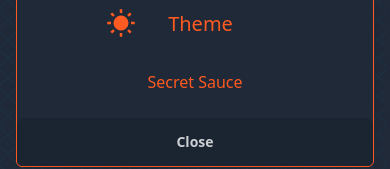
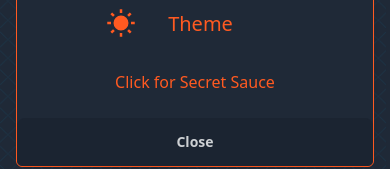
Before and after one commit to EbenZergaw/ebnzr-me, a Next.js app: page /posts in a window 390 px wide. Both pictures are taken after a click on the button 351 px from the left and 39 px from the top of the page. Shown: the part 369-538 px from the top of the page. Built offline with nearby package versions, Linux system fonts and the light colour scheme.

Commit message:
Mobile rick roll link

```diff
--- a/app/components/Navbar.tsx
+++ b/app/components/Navbar.tsx
@@ -120,7 +120,7 @@ function Navbar({}) {
                   onClick={() => {
                       window.open('https://www.youtube.com/watch?v=dQw4w9WgXcQ', '_blank');
                 }}>
-                  Secret Sauce
+                  Click for Secret Sauce
               </div>
             </ul>
 
```
